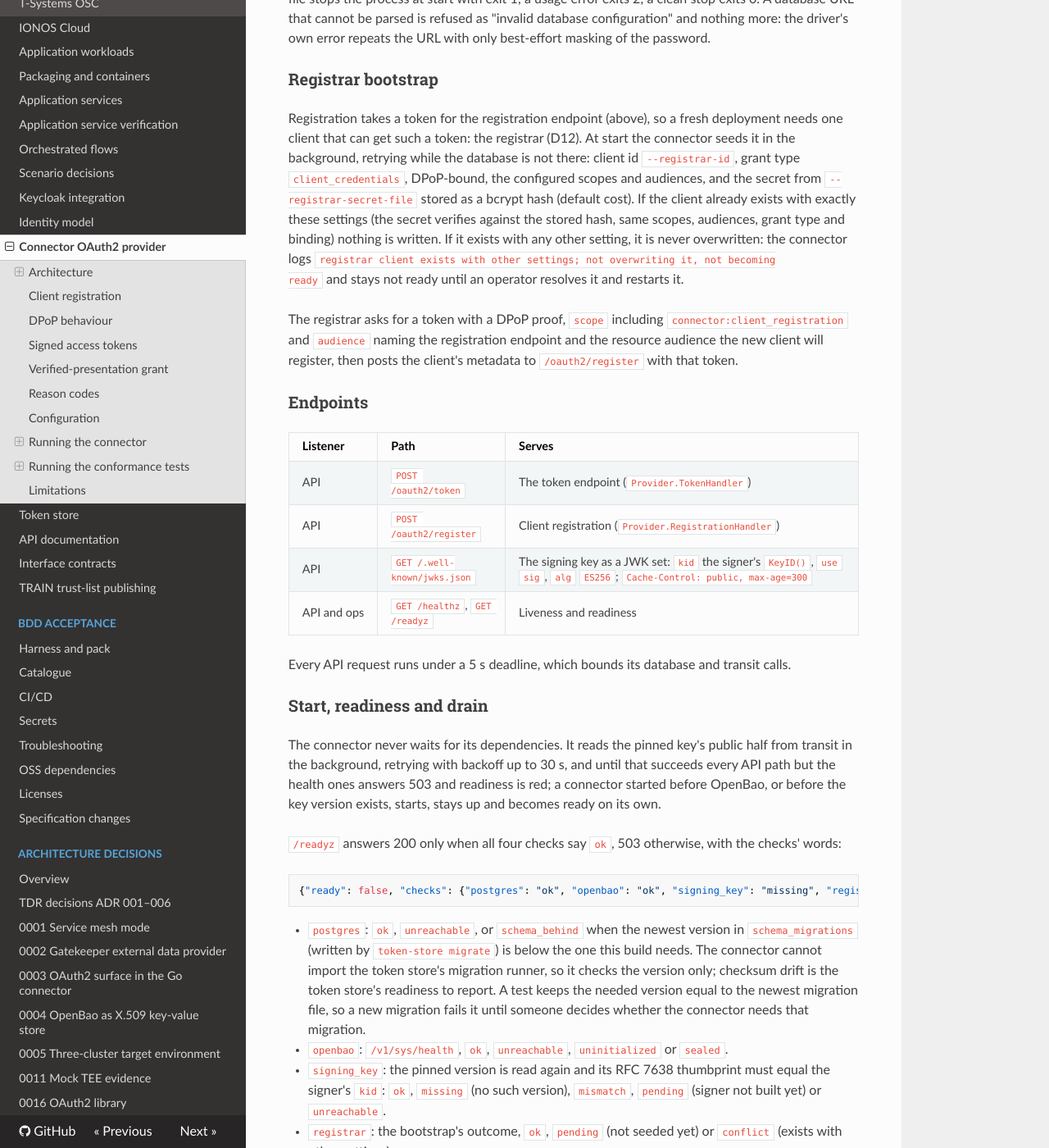
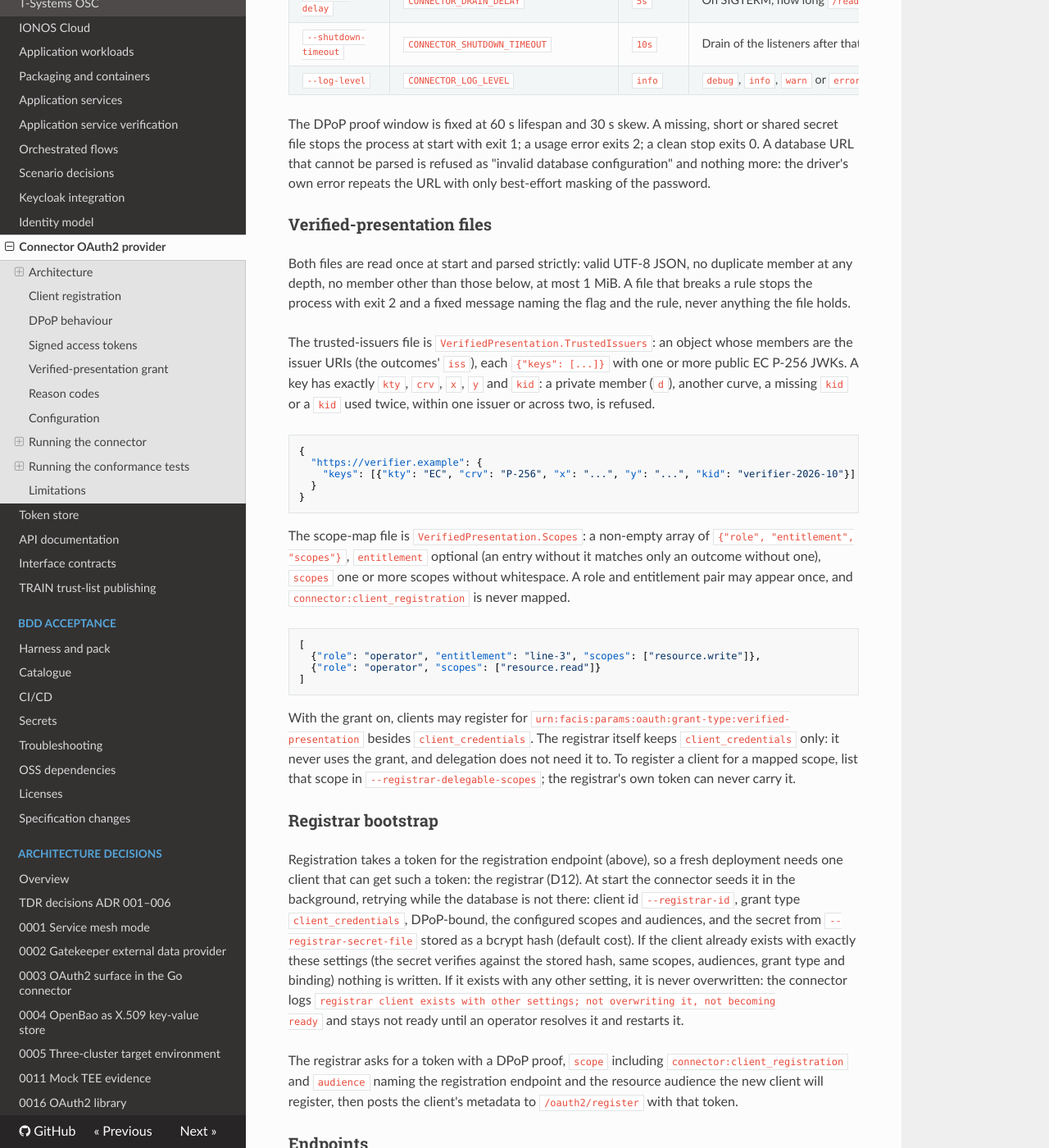
Before and after one commit to Fune5tiAtlas/facis-zero-trust-demonstrator, an MkDocs documentation site: the page built from docs/oauth2-provider.md, in a window 1280 px wide and 1400 px high, scrolled down 10419 px. Shown: the whole window at 82% size. Built offline with MkDocs 1.6.1, drawn with Linux system fonts in a browser that asks for light colours; nearby versions of some CDN libraries; some of the changed text lies outside the part shown.

Commit message:
Document the connector's verified-presentation flags and files

````diff
--- a/docs/oauth2-provider.md
+++ b/docs/oauth2-provider.md
@@ -366,6 +366,9 @@
 | `--registrar-secret-file` | `CONNECTOR_REGISTRAR_SECRET_FILE` | required | File holding the registrar's client secret, 32 bytes or more |
 | `--registrar-scopes` | `CONNECTOR_REGISTRAR_SCOPES` | required | Comma-separated scopes of the registrar; must include `connector:client_registration`, plus the scopes registered clients may receive |
 | `--registrar-audiences` | `CONNECTOR_REGISTRAR_AUDIENCES` | required | Comma-separated audiences of the registrar: the registration endpoint plus the resource audiences registered clients may name. A registrar token can carry no other, and a client can only register an audience its registrar token carries |
+| `--registrar-delegable-scopes` | `CONNECTOR_REGISTRAR_DELEGABLE_SCOPES` | none | Comma-separated scopes the registrar may grant to the clients it registers beyond its own token's: `Registration.DelegableScopes` for `--registrar-id`. This is how a client gets a verified-presentation scope. Never `connector:client_registration` |
+| `--vp-trusted-issuers-file` | `CONNECTOR_VP_TRUSTED_ISSUERS_FILE` | none | JSON file of the IF-03 issuers and their keys (below). Set, it enables the verified-presentation grant; unset, the grant is off and the challenge endpoint refuses every request |
+| `--vp-scope-map-file` | `CONNECTOR_VP_SCOPE_MAP_FILE` | none | JSON file mapping outcome claims to scopes (below); required with, and refused without, the issuers file |
 | `--access-token-lifespan` | `CONNECTOR_ACCESS_TOKEN_LIFESPAN` | `300s` | Lifetime of an access token |
 | `--dpop-enforce` | `CONNECTOR_DPOP_ENFORCE` | `true` | Require a proof from every client (`--dpop-enforce=false` to relax) |
 | `--dpop-nonce` | `CONNECTOR_DPOP_NONCE` | `true` | Challenge with a server nonce |
@@ -378,6 +381,42 @@
 file stops the process at start with exit 1; a usage error exits 2; a clean stop exits 0. A
 database URL that cannot be parsed is refused as "invalid database configuration" and nothing
 more: the driver's own error repeats the URL with only best-effort masking of the password.
+
+### Verified-presentation files
+
+Both files are read once at start and parsed strictly: valid UTF-8 JSON, no duplicate member at any
+depth, no member other than those below, at most 1 MiB. A file that breaks a rule stops the process
+with exit 2 and a fixed message naming the flag and the rule, never anything the file holds.
+
+The trusted-issuers file is `VerifiedPresentation.TrustedIssuers`: an object whose members are the
+issuer URIs (the outcomes' `iss`), each `{"keys": [...]}` with one or more public EC P-256 JWKs.
+A key has exactly `kty`, `crv`, `x`, `y` and `kid`: a private member (`d`), another curve, a missing
+`kid` or a `kid` used twice, within one issuer or across two, is refused.
+
+```json
+{
+  "https://verifier.example": {
+    "keys": [{"kty": "EC", "crv": "P-256", "x": "...", "y": "...", "kid": "verifier-2026-10"}]
+  }
+}
+```
+
+The scope-map file is `VerifiedPresentation.Scopes`: a non-empty array of `{"role", "entitlement",
+"scopes"}`, `entitlement` optional (an entry without it matches only an outcome without one),
+`scopes` one or more scopes without whitespace. A role and entitlement pair may appear once, and
+`connector:client_registration` is never mapped.
+
+```json
+[
+  {"role": "operator", "entitlement": "line-3", "scopes": ["resource.write"]},
+  {"role": "operator", "scopes": ["resource.read"]}
+]
+```
+
+With the grant on, clients may register for `urn:facis:params:oauth:grant-type:verified-presentation`
+besides `client_credentials`. The registrar itself keeps `client_credentials` only: it never uses the
+grant, and delegation does not need it to. To register a client for a mapped scope, list that scope
+in `--registrar-delegable-scopes`; the registrar's own token can never carry it.
 
 ### Registrar bootstrap
 
@@ -401,6 +440,7 @@
 |---|---|---|
 | API | `POST /oauth2/token` | The token endpoint (`Provider.TokenHandler`) |
 | API | `POST /oauth2/register` | Client registration (`Provider.RegistrationHandler`) |
+| API | `POST /oauth2/challenge` | The challenge endpoint (`Provider.ChallengeHandler`); refuses every request while the verified-presentation grant is off |
 | API | `GET /.well-known/jwks.json` | The signing key as a JWK set: `kid` the signer's `KeyID()`, `use` `sig`, `alg` `ES256`; `Cache-Control: public, max-age=300` |
 | API and ops | `GET /healthz`, `GET /readyz` | Liveness and readiness |
 
````
